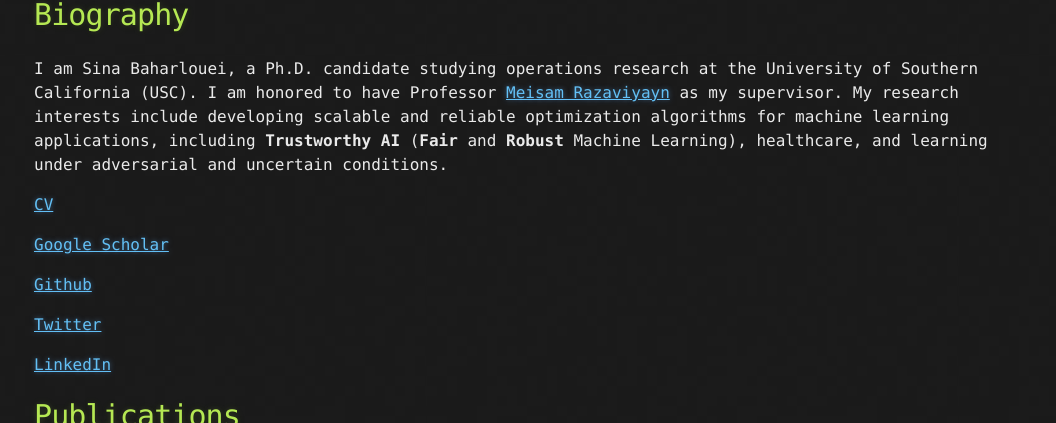
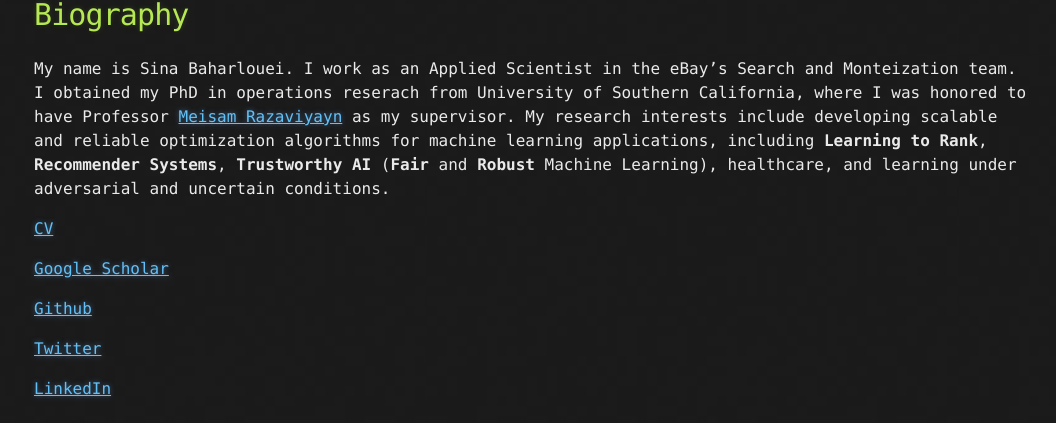
Before and after one commit to sinaBaharlouei/SinaBhr.github.io, a Jekyll site: the page built from index.md, in a window 1280 px wide and 900 px high, cut to the strip 477-900 px from the top of the window. Shown: the whole strip, without its empty margins (106-1162 px from the left). Built offline with Jekyll 4.4.1, drawn with Linux system fonts in a browser that asks for light colours; our own code applies the rules of GitHub Pages for plain Markdown files; the repository's description, which GitHub fills in, is left out.

Commit message:
Update index.md

```diff
--- a/index.md
+++ b/index.md
@@ -2,7 +2,7 @@
 
 
 # Biography
-I am Sina Baharlouei, a Ph.D. candidate studying operations research at the University of Southern California (USC). I am honored to have Professor [Meisam Razaviyayn](https://sites.usc.edu/razaviyayn/) as my supervisor. My research interests include developing scalable and reliable optimization algorithms for machine learning applications, including **Trustworthy AI** (**Fair** and **Robust** Machine Learning), healthcare, and learning under adversarial and uncertain conditions.
+My name is Sina Baharlouei. I work as an Applied Scientist in the eBay's Search and Monteization team. I obtained my PhD in operations reserach from University of Southern California, where I was honored to have Professor [Meisam Razaviyayn](https://sites.usc.edu/razaviyayn/) as my supervisor. My research interests include developing scalable and reliable optimization algorithms for machine learning applications, including **Learning to Rank**, **Recommender Systems**, **Trustworthy AI** (**Fair** and **Robust** Machine Learning), healthcare, and learning under adversarial and uncertain conditions.
 
 [CV](https://github.com/sinaBaharlouei/website/raw/master/CV.pdf)
 
```
